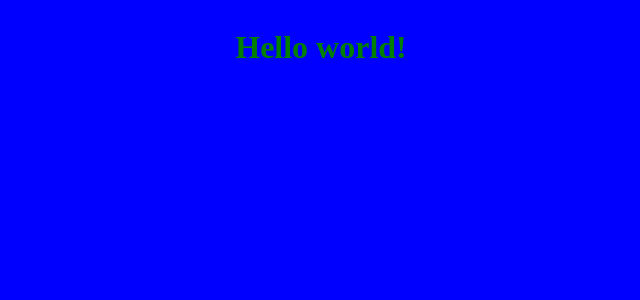
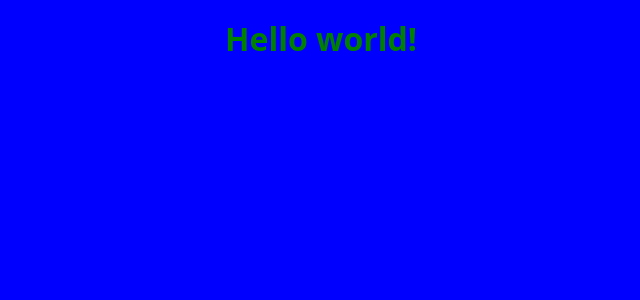
Before and after one commit to jasper7466/rss-react-2024-q3, a React (Vite) app: page / in a window 1280 px wide. Shown: the top 300 px of the page, without its empty margins (319-959 px from the left). Built offline with nearby package versions, Linux system fonts and the light colour scheme.

Commit message:
feat: add "modern-normalize"

```diff
--- a/package.json
+++ b/package.json
@@ -12,6 +12,7 @@
     "pre-commit": "npm run lint"
   },
   "dependencies": {
+    "modern-normalize": "^2.0.0",
     "react": "^18.3.1",
     "react-dom": "^18.3.1"
   },
--- a/src/styles/index.css
+++ b/src/styles/index.css
@@ -1,2 +1,3 @@
+@import '../../node_modules/modern-normalize/modern-normalize.css';
 @import './styles.css';
 @import './constants.css';
```
Also changed, not shown: 1 other file (tests, documents, lock files or other folders).
